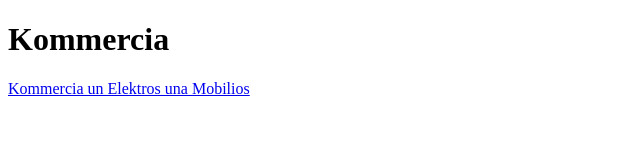
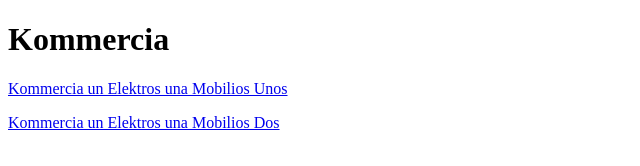
Before and after one commit to EmmaMcCarthy-401/FDD, a plain HTML site: page Kommercia.html in a window 1280 px wide. Shown: the whole page, without its empty margins (0-640 px from the left). Drawn offline with Linux system fonts and the light colour scheme.

Commit message:
kommit unos

```diff
--- a/Kommercia.html
+++ b/Kommercia.html
@@ -7,6 +7,7 @@
 </head>
 <body>
     <h1>Kommercia</h1>
-    <p><a href="Kommercia.zip">Kommercia un Elektros una Mobilios</a></p>
+    <p><a href="Kommercia.zip">Kommercia un Elektros una Mobilios Unos</a></p>
+    <p><a href="KommerciaPrs.zip">Kommercia un Elektros una Mobilios Dos</a></p>
 </body>
 </html>
```
Also changed, not shown: index.html (+6 -0 lines), 2 other files.
